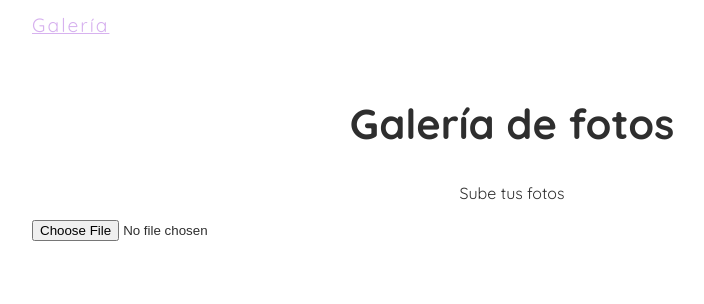
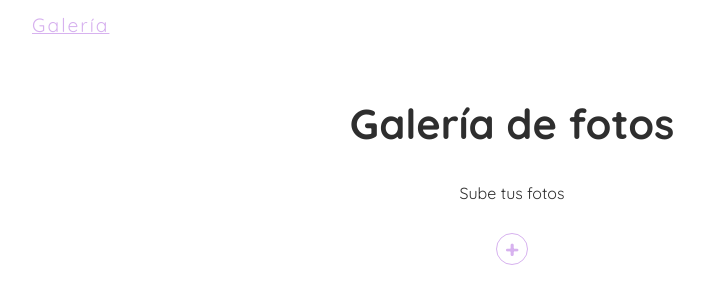
Before and after one commit to irenealcaine/gallery, a React (Create React App) app: page / in a window 1280 px wide. Shown: the top 304 px of the page, without its empty margins (128-832 px from the left). Built offline with nearby package versions, Linux system fonts and the light colour scheme.

Commit message:
Update Form.css and Form.jsx

```diff
--- a/src/Components/Form/Form.css
+++ b/src/Components/Form/Form.css
@@ -0,0 +1,32 @@
+form {
+  margin: 30px auto 10px;
+  text-align: center;
+}
+label input {
+  height: 0;
+  width: 0;
+  opacity: 0;
+}
+label {
+  display: block;
+  width: 30px;
+  height: 30px;
+  border: 1px solid var(--primary);
+  border-radius: 50%;
+  margin: 10px auto;
+  line-height: 30px;
+  color: var(--primary);
+  font-weight: bold;
+  font-size: 24px;
+}
+label:hover {
+  background: var(--primary);
+  color: white;
+}
+.output {
+  height: 60px;
+  font-size: 0.8rem;
+}
+.error {
+  color: var(--error);
+}
--- a/src/Components/Form/Form.jsx
+++ b/src/Components/Form/Form.jsx
@@ -8,7 +8,7 @@
 
   const types = ["image/png", "image/jpeg"];
 
-  const changeHandler = (e) => {
+  const handleChange = (e) => {
     var selected = e.target.files[0];
     if (selected && types.includes(selected.type)) {
       setFile(selected);
@@ -20,11 +20,14 @@
   };
 
   return (
-    <form className="form">
-      <input type="file" onChange={changeHandler} />
+    <form>
+      <label>
+        <input type="file" onChange={handleChange} />
+        <span>+</span>
+      </label>
       <div className="output">
         {error && <div className="error">{error}</div>}
-        {file && <div className="name">{file.name}</div>}
+        {file && <div>{file.name}</div>}
         {file && <ProgressBar file={file} setFile={setFile} />}
       </div>
     </form>
```
